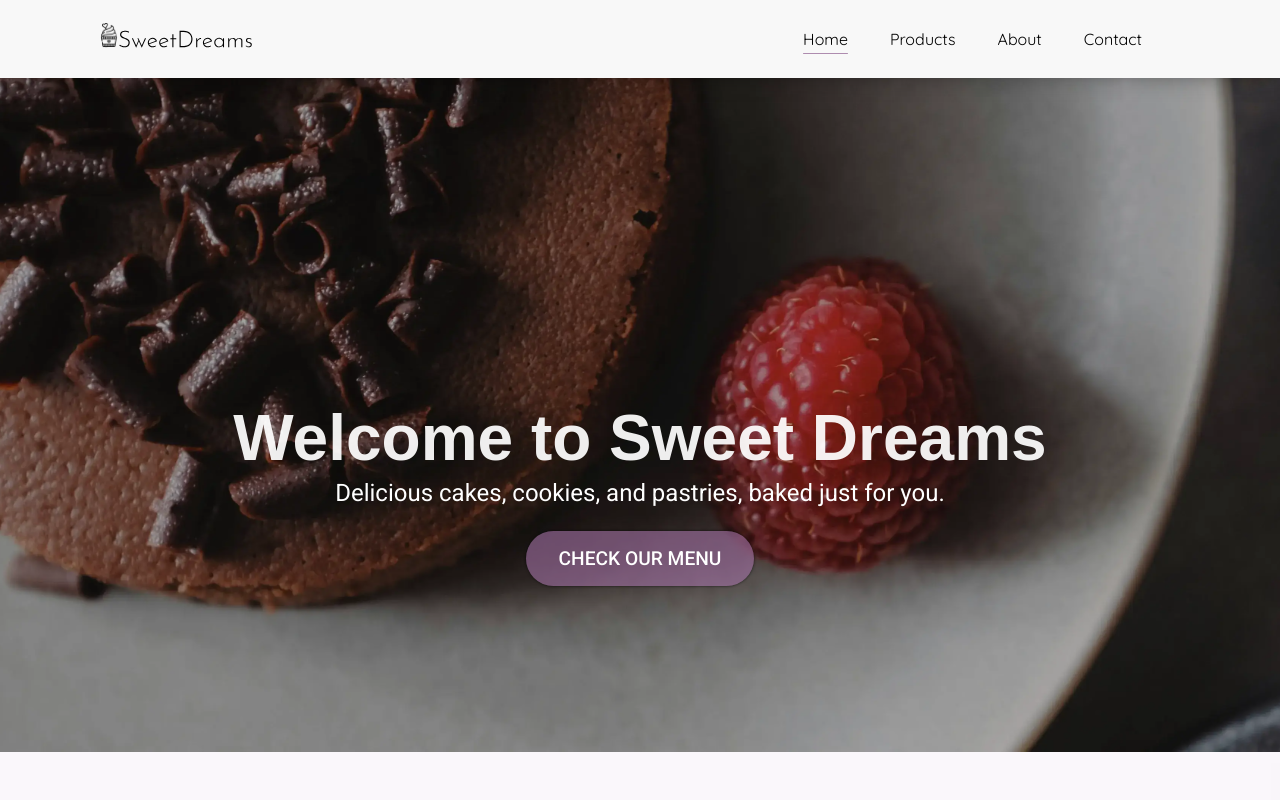
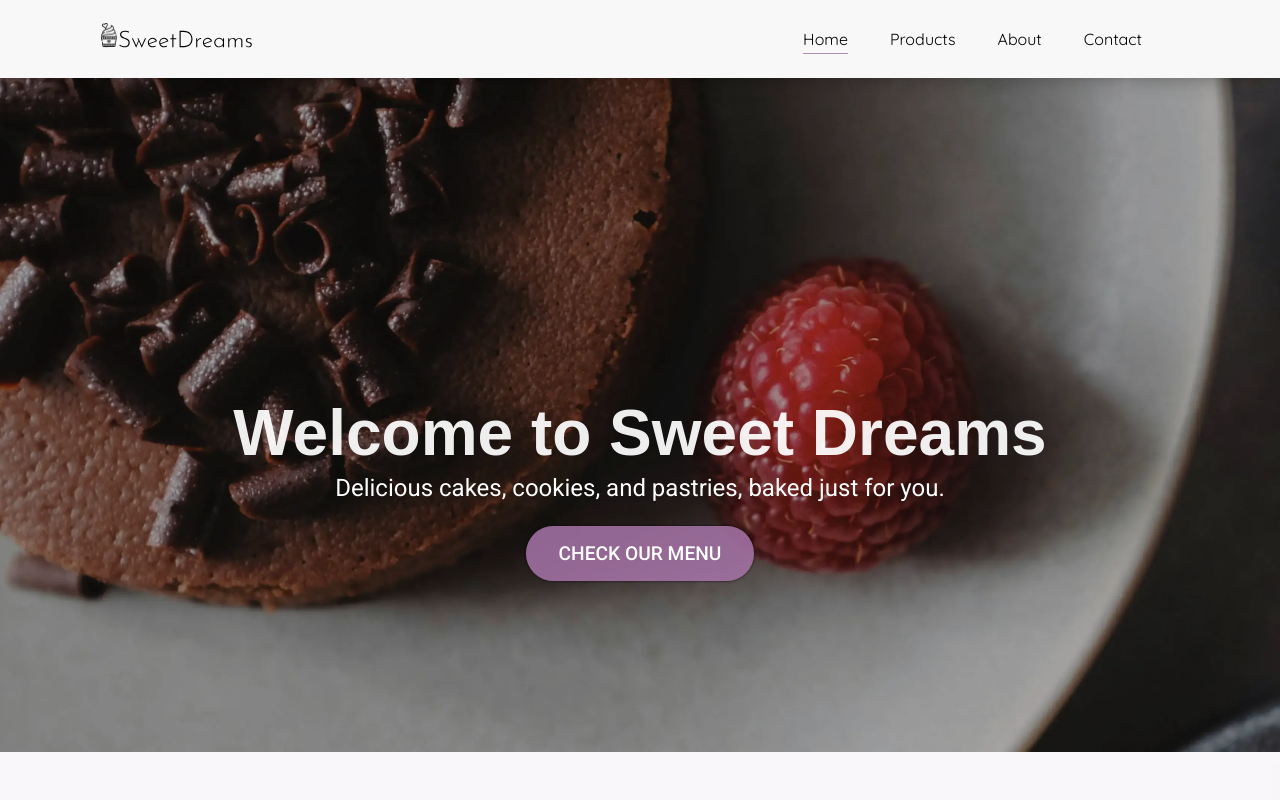
Before and after one commit to MariaCenci/landSweetDreams, a React (Vite) app: page / in a window 1280 px wide. Shown: the top 800 px of the page. Built offline with nearby package versions, Linux system fonts and the light colour scheme; a web font is replaced by a local one.

Commit message:
fix: fixed bug in hero button, implemented new link prop to button

```diff
--- a/src/App.jsx
+++ b/src/App.jsx
@@ -8,7 +8,7 @@ import "./App.scss";
 import NavBar from "./components/NavBar/NavBar";
 
 const App = () => {
-  // Lazy load the page components
+  // Lazy load components
   const Home = React.lazy(() => import("./pages/Home/Home"));
   const Products = React.lazy(() => import("./pages/Products/Products"));
   const About = React.lazy(() => import("./pages/About/About"));
--- a/src/components/Button/Button.jsx
+++ b/src/components/Button/Button.jsx
@@ -1,15 +1,39 @@
 import React from "react";
 import "./button.scss";
+import { Link } from "react-scroll";
 
-const Button = ({ label, onclick, className, icon, iconName }) => {
-  return (
-    <>
-      <button className={`btn-${className}`} onClick={onclick}>
-        {label}
-     {icon && <img className={`icon-${iconName}`} src={icon} />}
-      </button>
-    </>
+const Button = ({
+  label,
+  onclick,
+  className,
+  icon,
+  iconName,
+  link,
+  linkProps
+}) => {
+  const renderButton = (
+    <button className={`btn-${className}`} onClick={onclick}>
+      {label}
+      {icon && <img className={`icon-${iconName}`} src={icon} />}
+    </button>
   );
+
+  if (link) {
+    return (
+      <Link
+        to={link.to}
+        className="btn-link"
+        spy={link.spy || true}
+        smooth={link.smooth || true}
+        duration={link.duration || 900}
+        {...linkProps}
+      >
+        {renderButton}
+      </Link>
+    );
+  }
+
+  return renderButton;
 };
 
 export default Button;
--- a/src/components/HeroSection/HeroSection.jsx
+++ b/src/components/HeroSection/HeroSection.jsx
@@ -12,7 +12,16 @@ const HeroSection = () => {
           <div className="container-hero-p">
             <p>Delicious cakes, cookies, and pastries, baked just for you.</p>
           </div>
-          <Button label="CHECK OUR MENU" className="hero"/>
+          <Button
+            label="CHECK OUR MENU"
+            className="hero"
+            link={{
+              to: "products",
+              spy: true,
+              smooth: true,
+              duration: 700,
+            }}
+          />
         </div>
       </div>
     </>
--- a/src/components/HeroSection/heroSection.scss
+++ b/src/components/HeroSection/heroSection.scss
@@ -22,7 +22,7 @@
       color: rgba(255, 255, 255, 0.931);
       font-size: map-get($font-size, xxl);
       margin-bottom: 4px;
-      margin-top: -590px;
+      margin-top: -600px;
     }
 
     .container-hero-p {
@@ -40,7 +40,7 @@
 
       &:hover {
         transform: scale(1.1);
-        background-color: map-get($colors, btn-hover);
+        background-color: map-get($colors, btn1-hover);
         animation-play-state: paused;
       }
 
@@ -64,7 +64,7 @@
       }
       50% {
 
-        background-color: map-get($colors, btn-hover);
+        background-color: map-get($colors, btn1-hover);
       }
       100% {
 
--- a/src/sass/variables.scss
+++ b/src/sass/variables.scss
@@ -5,7 +5,7 @@ $colors: (
   hover-links-nav: rgb(130, 110, 130),
   links-nav-bars: rgb(174, 140, 175),
   bg-mobile-menu: rgba(243, 227, 243, 0.091),
-  btn: rgba(162, 112, 163, 0.371),
+  btn: rgba(162, 112, 163, 0.612),
   btn2: rgb(207, 183, 211),
   btn1-hover: rgba(202, 139, 202, 0.734),
   btn2-hover: rgb(228, 205, 226),
```
